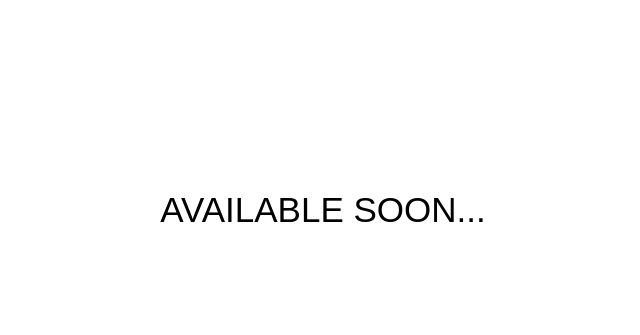
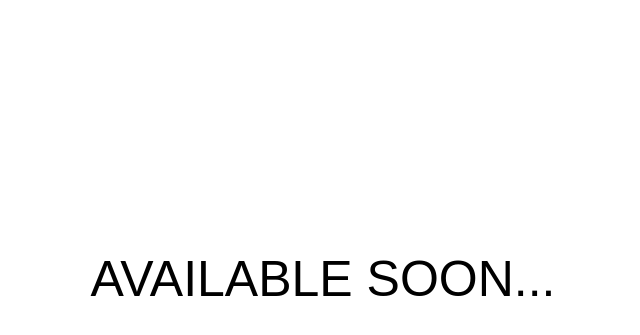
Before and after one commit to Khalil2000web/work, a Jekyll site: the page built from index.md, in a window 1280 px wide. Shown: the top 335 px of the page, without its empty margins (317-957 px from the left). Built offline with Jekyll 4.4.1, drawn with Linux system fonts in a browser that asks for light colours; some web fonts are replaced.

Commit message:
Update index.md

```diff
--- a/index.md
+++ b/index.md
@@ -4,4 +4,4 @@ title: KHALIIL WORK
 author: "Khaliil"
 ---
 
-<h1 style="font-size:35px;text-align:center;word-wrap:break-word;padding-top:190px;text-transform:uppercase;width:95%;font-weight:300;margin:0 auto;color:#000;">available soon...</h1>
+<h1 style="font-size:50px;text-align:center;word-wrap:break-word;padding-top:250px;text-transform:uppercase;width:95%;font-weight:300;margin:0 auto;color:#000;">available soon...</h1>
```
